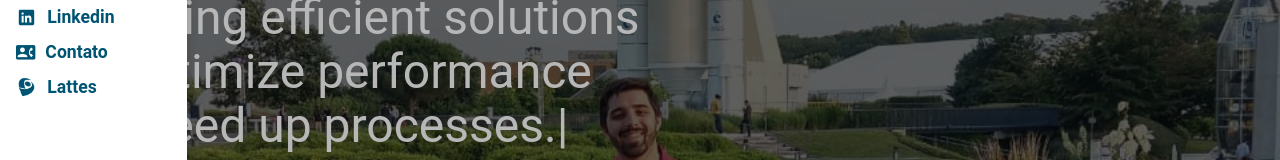
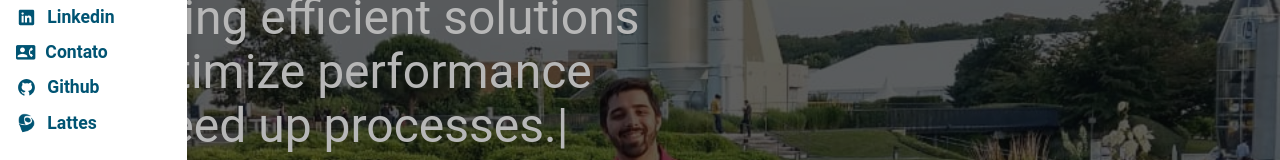
Before and after one commit to jonculau/jonculau.github.io, a JavaScript app: page / in a window 1280 px wide. Both pictures are taken after a click on the button "menu". Shown: the part 201-361 px from the top of the page. Built offline with nearby package versions, Linux system fonts and the light colour scheme; the HTML template or start-up script is replaced by a standard one.

Commit message:
add github

```diff
--- a/src/components/navComponent.vue
+++ b/src/components/navComponent.vue
@@ -33,10 +33,12 @@ const toggleButton = () => {
         </a>
         <a href="https://taggo.one/jonculau" @click="toggleButton()" target="_blank" rel="noopener noreferrer">
           <span class="material-icons">contact_phone</span> Contato</a>
+        <a href="https://github.com/jonculau">
+          <span class="icon i-github"></span> Github
+        </a>
         <a href="http://lattes.cnpq.br/2734637525366546">
           <span class="icon i-lattes"></span>Lattes
         </a>
-
       </nav>
     </div>
   </header>
```
